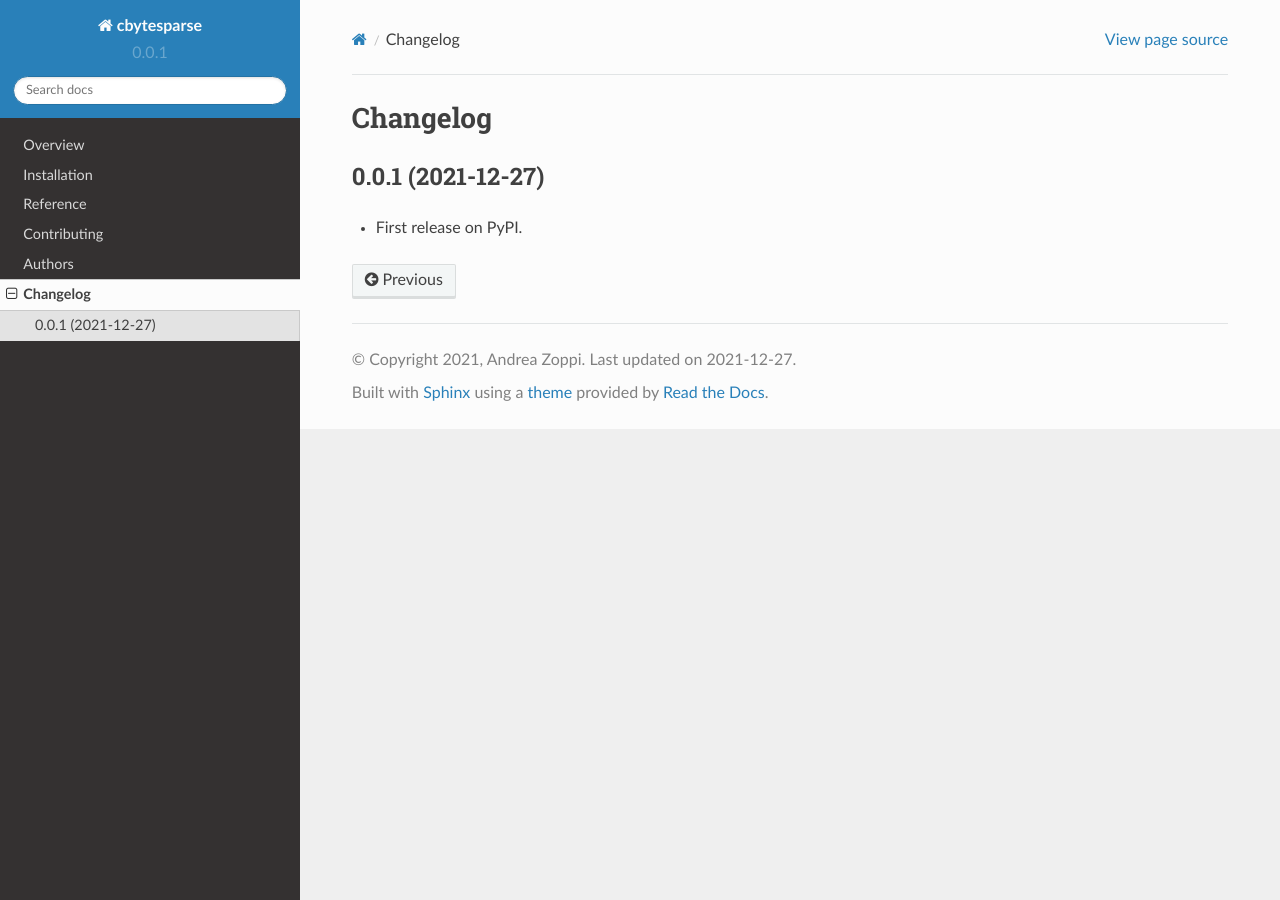
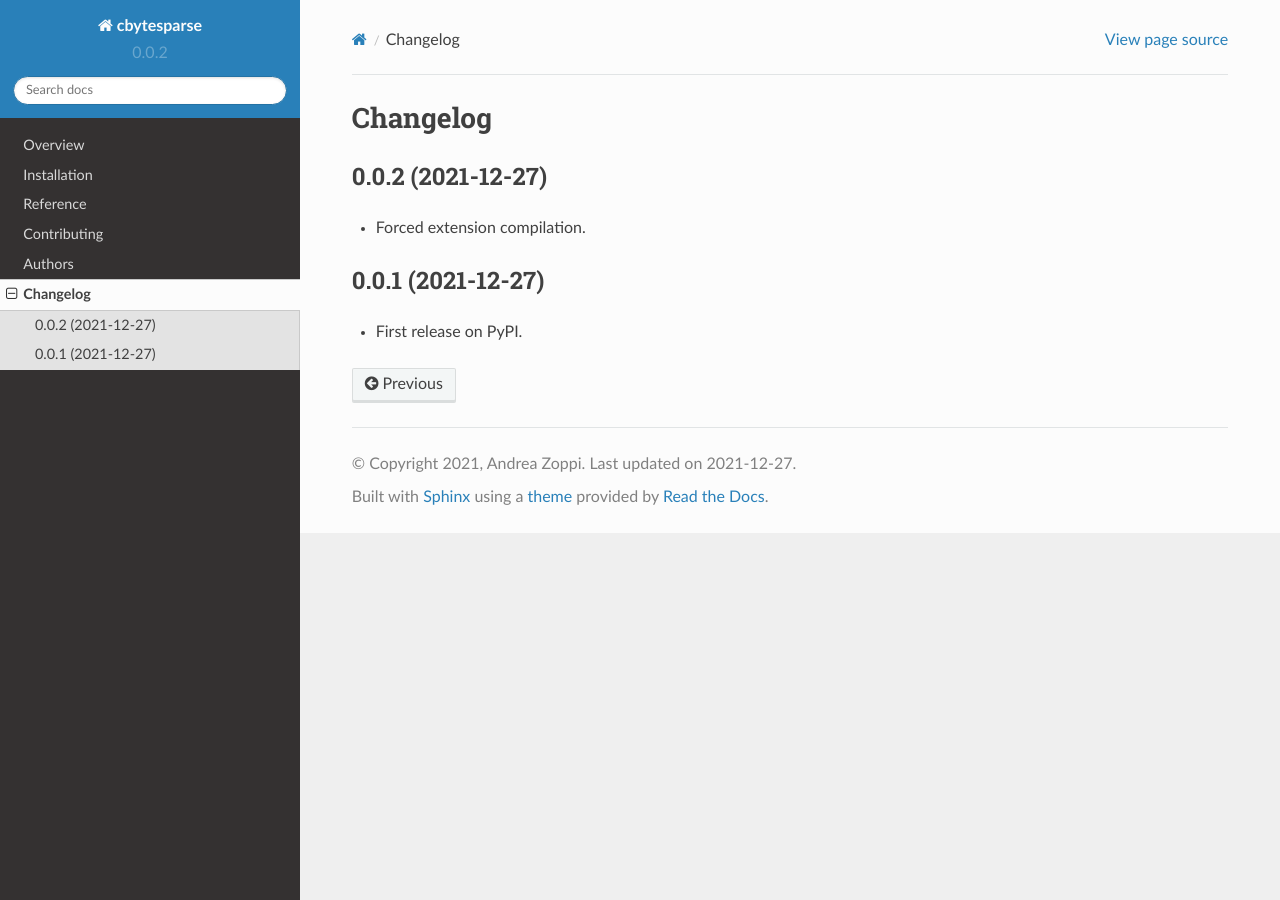
Before and after one commit to TexZK/cbytesparse, a Sphinx documentation site: the page built from docs/changelog.rst, in a window 1280 px wide. Built offline with Sphinx 7.4.7 and the Read the Docs theme 2.0.0, drawn with Linux system fonts in a browser that asks for light colours.

Commit message:
Minor changes

```diff
--- a/CHANGELOG.rst
+++ b/CHANGELOG.rst
@@ -1,5 +1,11 @@
 Changelog
 =========
+
+0.0.2 (2021-12-27)
+------------------
+
+* Forced extension compilation.
+
 
 0.0.1 (2021-12-27)
 ------------------
--- a/docs/conf.py
+++ b/docs/conf.py
@@ -24,7 +24,7 @@ project = 'cbytesparse'
 year = '2021'
 author = 'Andrea Zoppi'
 copyright = '{0}, {1}'.format(year, author)
-version = release = '0.0.1'
+version = release = '0.0.2'
 
 pygments_style = 'trac'
 templates_path = ['_templates']
--- a/setup.py
+++ b/setup.py
@@ -20,7 +20,7 @@ def read(*names, **kwargs):
 
 setup(
     name='cbytesparse',
-    version='0.0.1',
+    version='0.0.2',
     license='BSD 2-Clause License',
     description='Library to handle sparse bytes within a virtual memory space',
     long_description='%s\n%s' % (
@@ -69,7 +69,7 @@ setup(
             'pytest',
         ],
         'scripts': [
-        	'cython',
+            'cython',
         ],
     },
 )
--- a/src/cbytesparse/__init__.py
+++ b/src/cbytesparse/__init__.py
@@ -112,6 +112,6 @@ True
 
 """
 
-__version__ = '0.0.1'
+__version__ = '0.0.2'
 
 from ._c import *  # noqa: F401, F403
```
